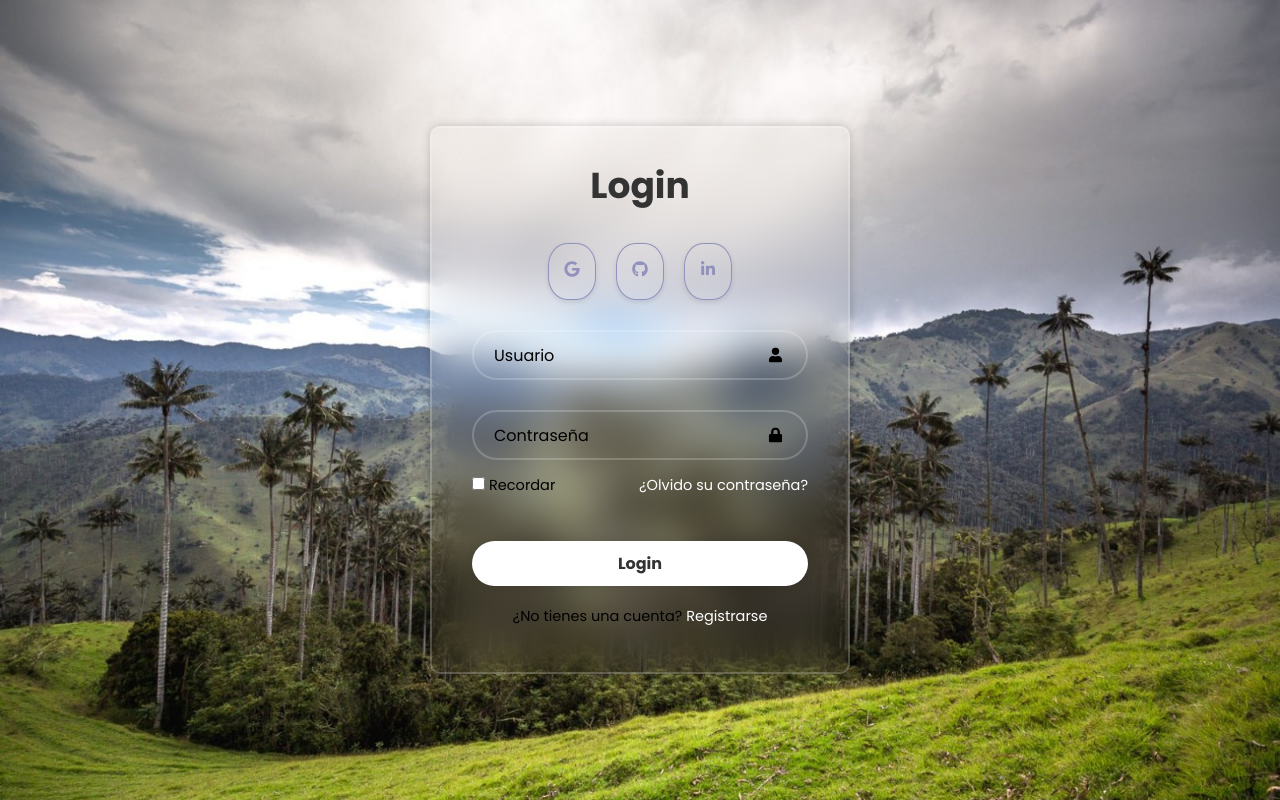
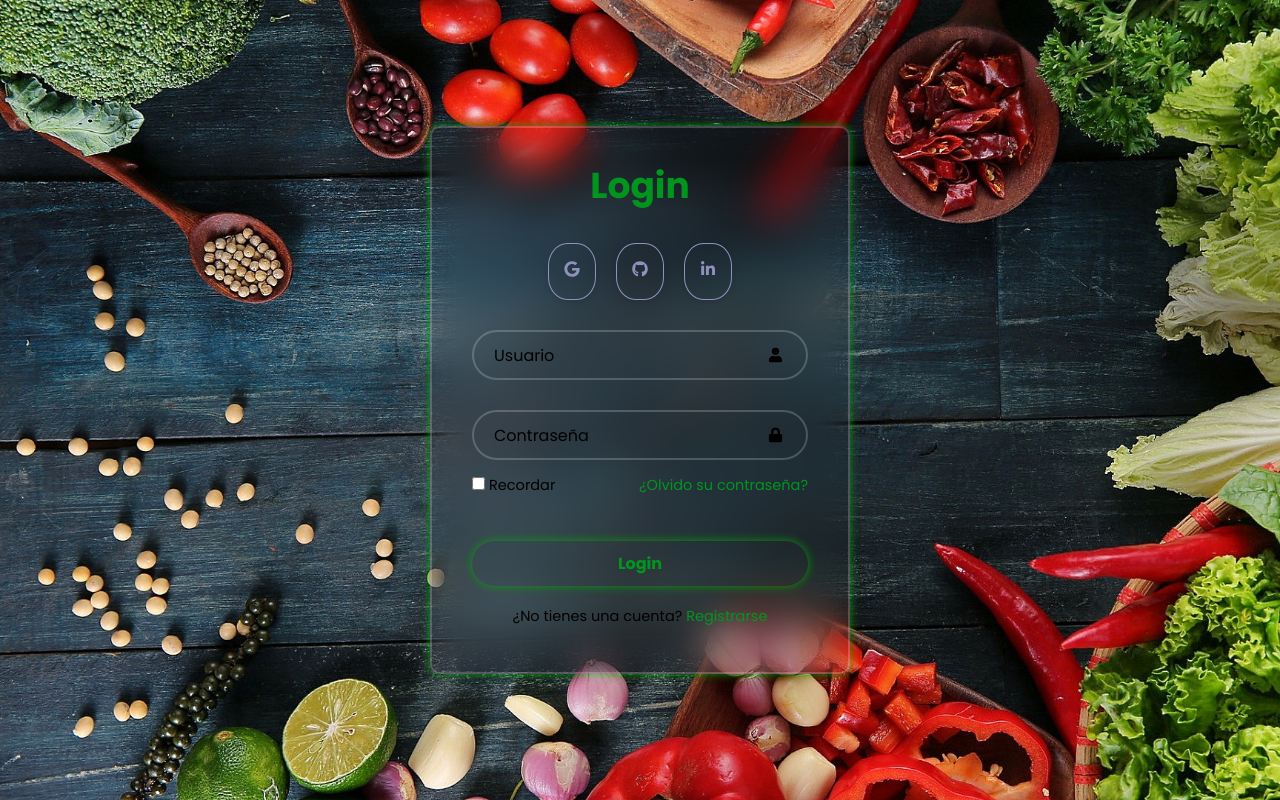
Before and after one commit to ChommclitosDeveloper/cyc-react, a React (Create React App) app: page /login in a window 1280 px wide. Built offline with nearby package versions, Linux system fonts and the light colour scheme.

Commit message:
Nuevo fondo y correcciones
Recorrecciones con el login, registro, homepage y regiones

```diff
--- a/src/components/NavBar/NavBar.css
+++ b/src/components/NavBar/NavBar.css
@@ -8,7 +8,7 @@
   align-items: center;
   width: 100%;
   padding: 10px 20px;
-  margin-bottom: 20px;
+
 }
 
 .navbar-container {
--- a/src/components/homepage/Homepage.css
+++ b/src/components/homepage/Homepage.css
@@ -1,31 +1,41 @@
 /* Estilos para el header */
+
+.homepage {
+  background: url(/public/RegisterAndLogin.jpg);
+  background-size: cover;
+  height: 100vh;
+}
 
 .header {
     text-align: center;
   }
 
   .header h1 {
+    padding-top: 2rem;
     display: flex;
     justify-content: center;
     font-size: 2em;
+    color: #fff;
   }
 
   .header p {
     display: flex;
     justify-content: center;
     font-size: 1.5em;
+    color: #d8d8d8;
   }
 
   .grid-container-homepage {
     display: grid;
     grid-template-columns: repeat(2, 1fr);
-    gap: 2rem;
     max-width: 60rem;
-    margin: 0 auto;
+    margin: auto;
+    padding-left: 1rem;
   }
 
   /* Estilos para los elementos de la grilla */
   .grid-item-1 {
+
     background: rgba(255, 255, 255, 0.575);
     box-shadow: 0 0 10px rgba(0, 0, 0, 0.5);
     outline: none;
--- a/src/components/login/Login.css
+++ b/src/components/login/Login.css
@@ -1,16 +1,16 @@
-@import url('https://fonts.googleapis.com/css2?family=Poppins:wght@400;600;700&family=Roboto:wght@400;500;700&display=swap');
 
 *{
+    padding: 0;
     margin: 0;
-    padding: 0;
     box-sizing: border-box;
+    font-family: 'Montserrat', sans-serif;
   }
 
 .fondo-login {
     display: flex;
     justify-content: center;
     align-items: center;
-    background-image: url(/public/ImagendeFondo.jpeg);
+    background-image: url(/public/RegisterAndLogin.jpg);
     background-size: cover;
     height: 100vh;
 }
@@ -20,7 +20,7 @@
     background: transparent;
     border: 2px solid rgba(255, 255, 255, .2);
     backdrop-filter: blur(20px);
-    box-shadow: 0 0 10px rgba(0, 0, 0, .2);
+    box-shadow: 0 0 8px rgba(3, 174, 0, 0.799);
     color: #000000;
     border-radius: 10px;
     padding: 30px 40px;
@@ -31,7 +31,7 @@
 .wrapper h1{
     font-size: 36px;
     text-align: center;
-    color: #333;
+    color: rgb(0, 150, 30);
 }
 
 .wrapper .input-box {
@@ -46,7 +46,7 @@
   }
 
 .icons i {
-    border-radius: 40%;
+    border-radius: 30%;
     padding: 15px;
     cursor: pointer;
     margin: 0 10px;
@@ -65,7 +65,7 @@
     width: 100%;
     height: 100%;
     background: transparent;
-    border: 2px solid rgba(255, 255, 255, .2);
+    border: 2px solid rgba(255, 255, 255, 0.2);
     outline: none;
     border-radius: 40px;
     font-size: 16px;
@@ -98,7 +98,7 @@
 }
 
 .remember-forgot a{
-    color: #fff;
+    color: rgb(0, 150, 30);
     text-decoration: none;
 }
 
@@ -109,19 +109,27 @@
 .wrapper button {
     width: 100%;
     height: 45px;
-    background: #fff;
-    box-shadow: 0 0 10px rgba(0, 0, 0, .1);
+    background: #333;
+    background: transparent;
+    box-shadow: 0 0 10px rgba(3, 174, 0, 0.799);
     border: none;
     outline: none;
     border-radius: 40px;
     cursor: pointer;
     font-size: 16px;
-    color: #333;
+    color: rgb(0, 150, 30);
     font-weight: 700;
 }
 
+.wrapper button:hover {
+    background-color: rgb(0, 150, 30);
+    color: #000000;
+    box-shadow: 0 0 10px rgba(122, 255, 104, 0.799);
+    transition: 0.3s;
+}
+
 .registro {
-    color: #fff;
+    color: rgb(0, 150, 30);
 }
 
 .registro:hover {
--- a/src/components/login/Login.tsx
+++ b/src/components/login/Login.tsx
@@ -17,7 +17,7 @@ const Login = () => {
   return (
     <div className="fondo-login">
     <div className='wrapper'>
-      <form action="">
+      <form action="title">
         <h1>Login</h1>
         <div className="icons">
           <i className=''><FaGoogle/></i>
--- a/src/components/regiones/Regiones.css
+++ b/src/components/regiones/Regiones.css
@@ -1,20 +1,24 @@
+.regiones {
+  background: url(/public/RegisterAndLogin.jpg);
+  background-size: cover;
+}
+
 .header {
     text-align: center;
     padding-bottom: 3em;
   }
 
-  /* Estilos para el título */
   .title {
     font-size: 2.5rem;
     font-weight: bold;
     padding-top: 0.75rem;
+    color: #fff;
   }
 
-  /* Estilos para el subtítulo */
   .subtitle {
     font-size: 1.4rem;
-    color: #666;
     padding-top: 0.5rem;
+    color: #d8d8d8;
   }
 
   .grid-container-regiones {
@@ -26,17 +30,6 @@
   }
 
   .region-item-1 {
-    /* background: transparent;
-    background: rgba(255, 255, 255, 0.575);
-    box-shadow: 0 0 10px rgb(0, 0, 0);
-    backdrop-filter: blur(10px);
-    padding: 1rem;
-    border-radius: 0.5rem;
-    cursor: pointer;
-    outline: none;
-    border: none;
-    transition: transform 0.4s ease; */
-
   box-shadow: 0 0 10px rgba(0, 0, 0, 0.5);
   outline: none;
   border: none;
@@ -59,7 +52,6 @@
     text-align: center;
   }
 
-  /* Estilos para los párrafos de los elementos de la grilla */
   .region-item-1 p {
     font-size: 1rem;
     color: #444;
@@ -67,7 +59,6 @@
     margin: 20px 10px;
   }
 
-  /* Estilos para las imágenes de los elementos de la grilla */
   .region-item-1 img {
     width: 100%;
     height: auto;
--- a/src/components/register/Register.css
+++ b/src/components/register/Register.css
@@ -1,3 +1,4 @@
+
 * {
     padding: 0;
     margin: 0;
@@ -9,7 +10,7 @@
     display: flex;
     justify-content: center;
     align-items: center;
-    background-image: url(/public/ImagendeFondo.jpeg);
+    background-image: url(/public/RegisterAndLogin.jpg);
     background-size: cover;
     height: 100vh;
   }
@@ -17,7 +18,7 @@
   .container-form-register{
     display: flex;
     border-radius: 20px;
-    box-shadow: 0 5px 7px rgba(0, 0, 0, .1);
+    box-shadow: 0 0 8px rgba(3, 174, 0, 0.799);
     height: 500px;
     max-width: 900px;
     transition: all 1s ease;
@@ -30,7 +31,7 @@
     align-items: center;
     text-align: center;
     background: transparent;
-    background-color: rgba(100, 232, 129, 0.42);
+    background-color: rgba(44, 148, 42, 0.799);
     backdrop-filter: blur(10px);
     border-top-left-radius: 20px;
     border-bottom-left-radius: 20px;
@@ -52,20 +53,22 @@
   }
 
   .info-childs input {
-    background-color: transparent;
+    background: #ababab;
+    box-shadow: 0 0 10px rgba(3, 174, 0, 0.799);
+    border: none;
     outline: none;
-    border: solid 2px #000000;
-    border-radius: 20px;
+    border-radius: 40px;
     padding: 10px 30px;
-    color: #4a4545;
+    color: rgba(0, 150, 30, 0.842);
     cursor: pointer;
-    transition: background-color .3s ease;
+    transition: .3s ease;
   }
 
   .info-childs input:hover {
-    background-color: #4ecc63;
-    color: #ffffff;
-    box-shadow: 0 2px 5px rgba(0, 0, 0, .1);
+    background-color: rgba(0, 150, 30, 0.842);
+    color: #000000;
+    box-shadow: 0 0 10px rgba(65, 191, 63, 0.799);
+    transition: 0.3s;
   }
 
   .form-information {
```
Also changed, not shown: public/RegisterAndLogin.jpg (added).
